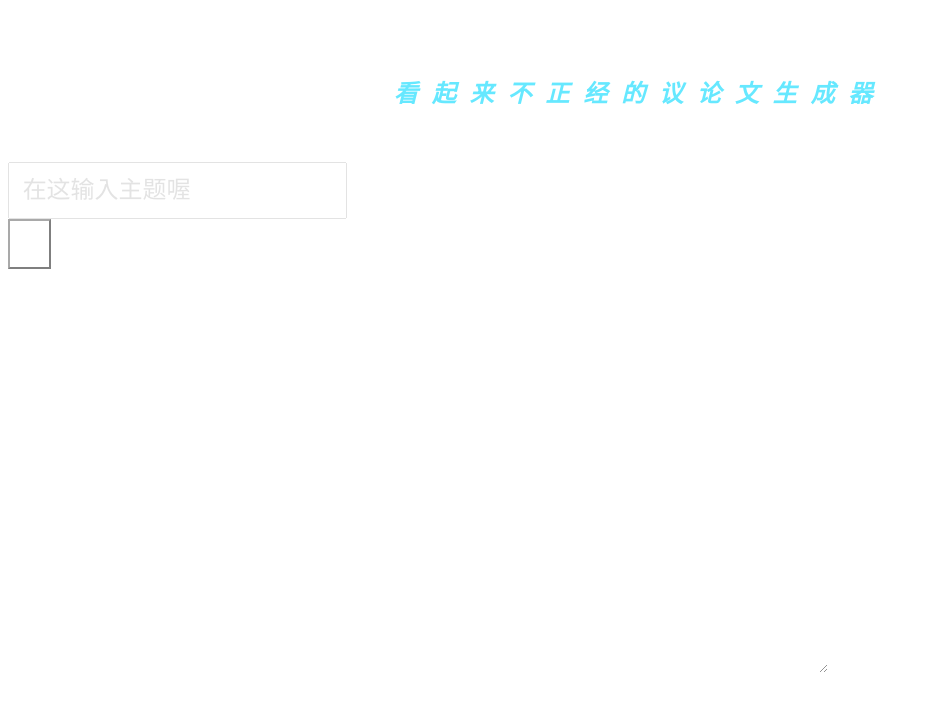
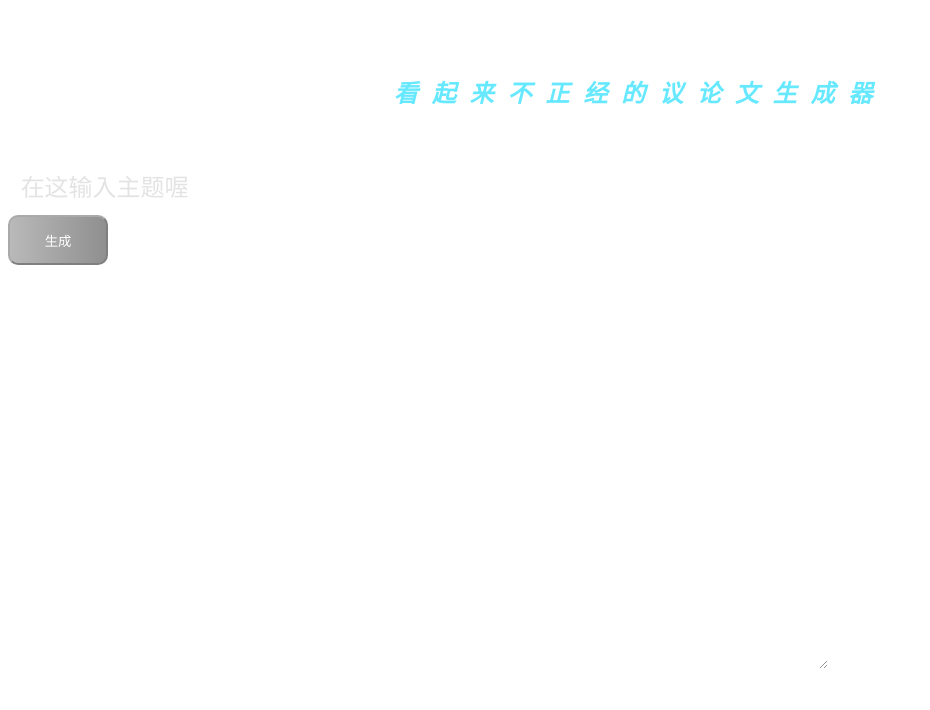
Before and after one commit to NoLing/NoLing.github.io, a plain HTML site: page index.html in a window 1280 px wide. Shown: the whole page, without its empty margins (0-930 px from the left). Drawn offline with Linux system fonts and the light colour scheme.

Commit message:
Add files via upload

```diff
--- a/index.html
+++ b/index.html
@@ -1,10 +1,13 @@
 <!DOCTYPE html>
 <html>
 <head>
-<embed src="./bedroom.mp3" hidden="true" autostart="false" loop="true" playbutton="true">
+<embed src="./bedroom.mp3" hidden="true" autostart="false" loop="true" playbutton="false">
 <meta name="viewport" content="width=device-width,initial-scale=1.0,maximum-scale=1.0,minimum-scale=1.0,user-scalable=no">
 <title>看起来不正经的议论文生成器</title>
 <div id="ziti"><h2>看起来不正经的议论文生成器</h2></div>
+<script>
+
+</script>
 <style type="text/css">
 #ziti{
 font-family: arial, sans-serif;
@@ -48,6 +51,12 @@ line-height: 4;
        margin: 0
     }
     #t {
+	   -web-kit-appearance:none;
+       -moz-appearance: none;
+       border-radius:50px;
+       border:1px solid #c8cccf;
+	   outline-style: none ;
+       border: 0px;
        padding: 1%;
        font-size: 1.5rem;
        line-height: 1%
@@ -57,6 +66,9 @@ line-height: 4;
     }
     #b {
 	   color: #FFFFFF;
+	   border-radius:10px;
+       width:100px;  height:28px;
+	   background:linear-gradient(to right, #757575,#212121);
 	   opacity:0.5;
        <--!text-indent: -99999px; !-->
        width: 100px;
@@ -70,7 +82,7 @@ line-height: 4;
 <input align="center" style=" width:100px;height:30px;outline:none;opacity:0.8;margin-left:45%;margin-top: 8px;color:#FFFFFF; vertical-align: top;" placeholder="在这输入主题喔" type="text" name="t" value="" id="t"></input>
 <button align="center" style= "width:80px;height:34px;outline:none;margin-left:45%;margin-top: 40px;vertical-align: baseline; vertical-align: top;color: #FFFFFF;opacity:0.2;background-color:transparent;" onclick="zhuti()">生成</button>
 !-->
-<textarea   name="shuchu"  id="shuchu" style="opacity:0.7;color: #E6E6E6;margin-left:25%;margin-top:-50px;float:center;text-align:center ; width:500px;height: 450px;border:none; background:none;" ></textarea>
+<textarea   name="shuchu"  id="shuchu" style="outline-style: none ;border: 0px;opacity:0.7;color: #E6E6E6;margin-left:25%;margin-top:-50px;float:center;text-align:center ; width:500px;height: 450px;border:none; background:none;" ></textarea>
 <script>
 	function zhuti(){
 
```
